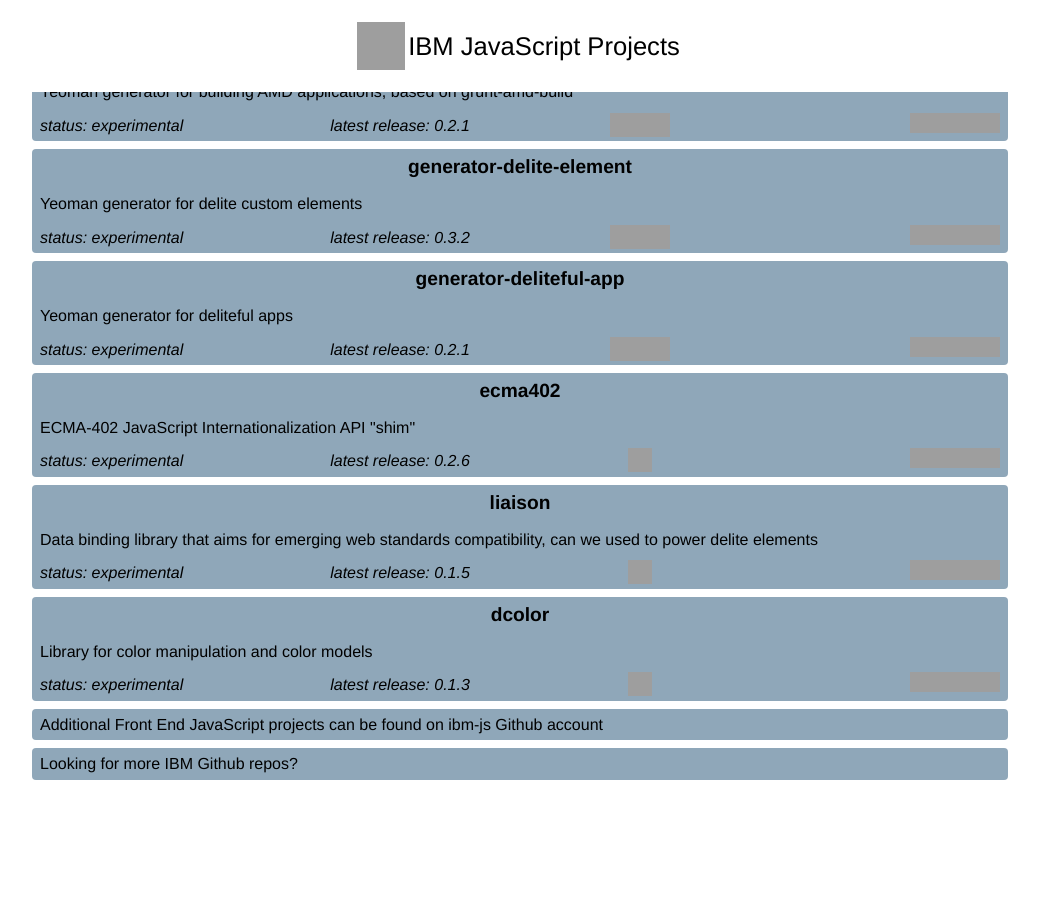
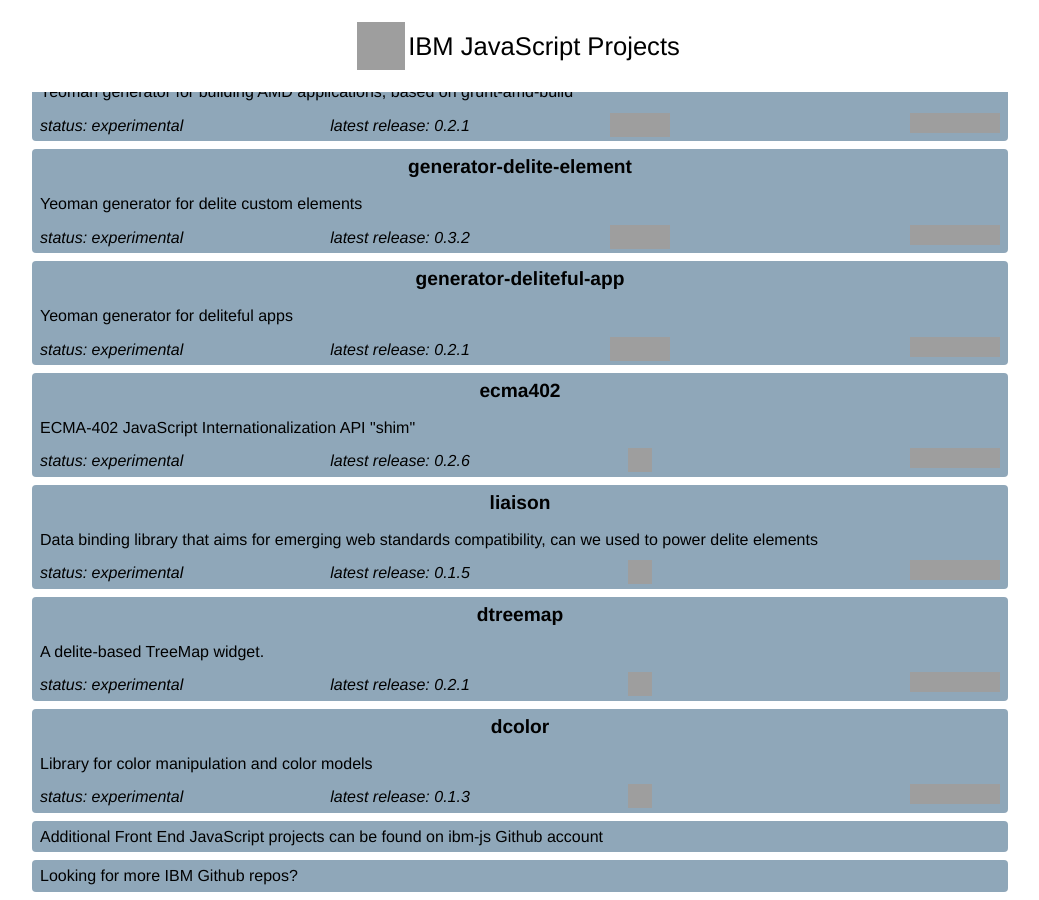
Before and after one commit to ibm-js/ibm-js.github.io, a Jekyll site: the page built from index.html, in a window 1280 px wide and 900 px high, scrolled down 728 px. Shown: the whole window, without its empty margins (120-1159 px from the left). Built offline with Jekyll 4.4.1, drawn with Linux system fonts in a browser that asks for light colours; Markdown is read by kramdown in place of the engine named in the settings; before the commit the page ends 1516 px from its top, so only the background shows below that; grey boxes are pictures that could not be loaded.

Commit message:
add dtreemap to the list of projects

```diff
--- a/_data/projects.json
+++ b/_data/projects.json
@@ -99,6 +99,15 @@
 		"status": "experimental"
 	},
 	{
+		"name": "dtreemap",
+		"description": "A delite-based TreeMap widget.",
+		"release": "0.2.1",
+		"url": "http://ibm-js.github.io/dtreemap",
+		"bower": "",
+		"travis": "https://travis-ci.org/ibm-js/dtreemap",
+		"status": "experimental"
+	},
+	{
 		"name": "dcolor",
 		"description": "Library for color manipulation and color models",
 		"release": "0.1.3",
```
